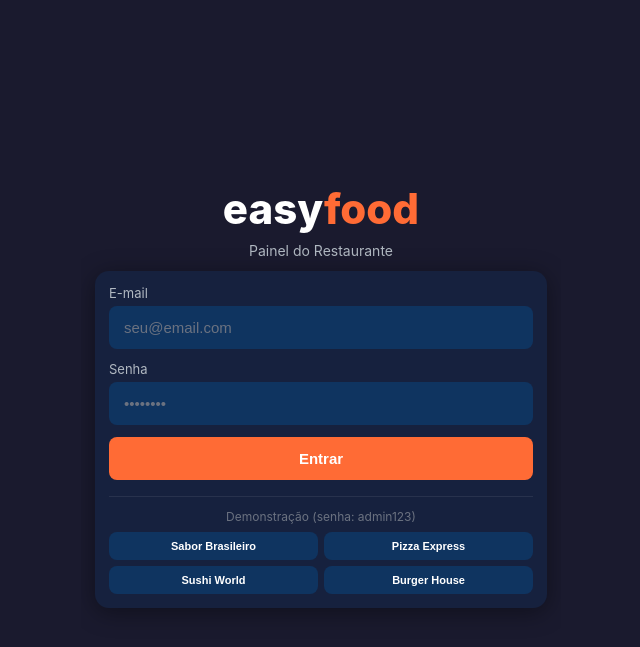
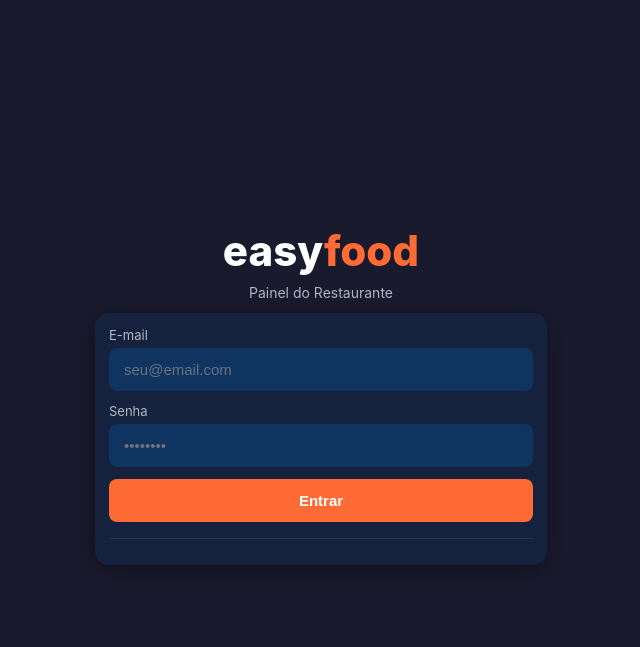
Before and after one commit to wilkerbruno/easyfood_backend, a Flask app: page /restaurant in a window 1280 px wide. Shown: the top 647 px of the page, without its empty margins (319-959 px from the left). Run offline with Flask 3, Linux system fonts and the light colour scheme.

Commit message:
restaurante limpo
limpando os testes do restaurante

```diff
--- a/templates/restaurant.html
+++ b/templates/restaurant.html
@@ -43,13 +43,7 @@
         <div id="login-error" class="alert alert-danger hidden"></div>
         <button class="btn btn-primary" onclick="doLogin()" id="login-btn">Entrar</button>
         <div style="margin-top:16px;padding-top:12px;border-top:1px solid rgba(255,255,255,.08);">
-          <p class="text-muted text-center" style="font-size:12px;margin-bottom:8px;">Demonstração (senha: admin123)</p>
-          <div style="display:grid;grid-template-columns:1fr 1fr;gap:6px;">
-            <button class="btn btn-secondary" style="font-size:11px;padding:8px;" onclick="fillLogin('admin@sabor.com')">Sabor Brasileiro</button>
-            <button class="btn btn-secondary" style="font-size:11px;padding:8px;" onclick="fillLogin('admin@pizza.com')">Pizza Express</button>
-            <button class="btn btn-secondary" style="font-size:11px;padding:8px;" onclick="fillLogin('admin@sushi.com')">Sushi World</button>
-            <button class="btn btn-secondary" style="font-size:11px;padding:8px;" onclick="fillLogin('admin@burger.com')">Burger House</button>
-          </div>
+
         </div>
       </div>
     </div>
@@ -269,10 +263,7 @@ let refreshTimer   = null;
 let currentTab     = "orders";
 
 // ── Login ─────────────────────────────────────────────────────
-function fillLogin(email) {
-  document.getElementById("login-email").value    = email;
-  document.getElementById("login-password").value = "admin123";
-}
+
 
 async function doLogin() {
   const email = document.getElementById("login-email").value.trim();
```
